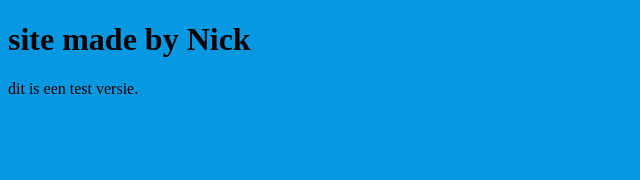
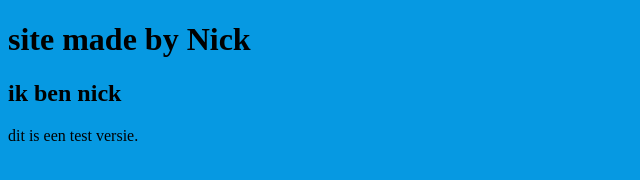
Before and after one commit to nickdebesten/nick-test, a plain HTML site: page index.html in a window 1280 px wide. Shown: the whole page, without its empty margins (0-640 px from the left). Drawn offline with Linux system fonts and the light colour scheme.

Commit message:
Update index.html

```diff
--- a/index.html
+++ b/index.html
@@ -8,7 +8,7 @@
   </style>
 <h1> site made by Nick
 </h1>
-
+  <h2> ik ben nick </h2>
 <p>dit is een test versie.</p>
 
 </body>
```
